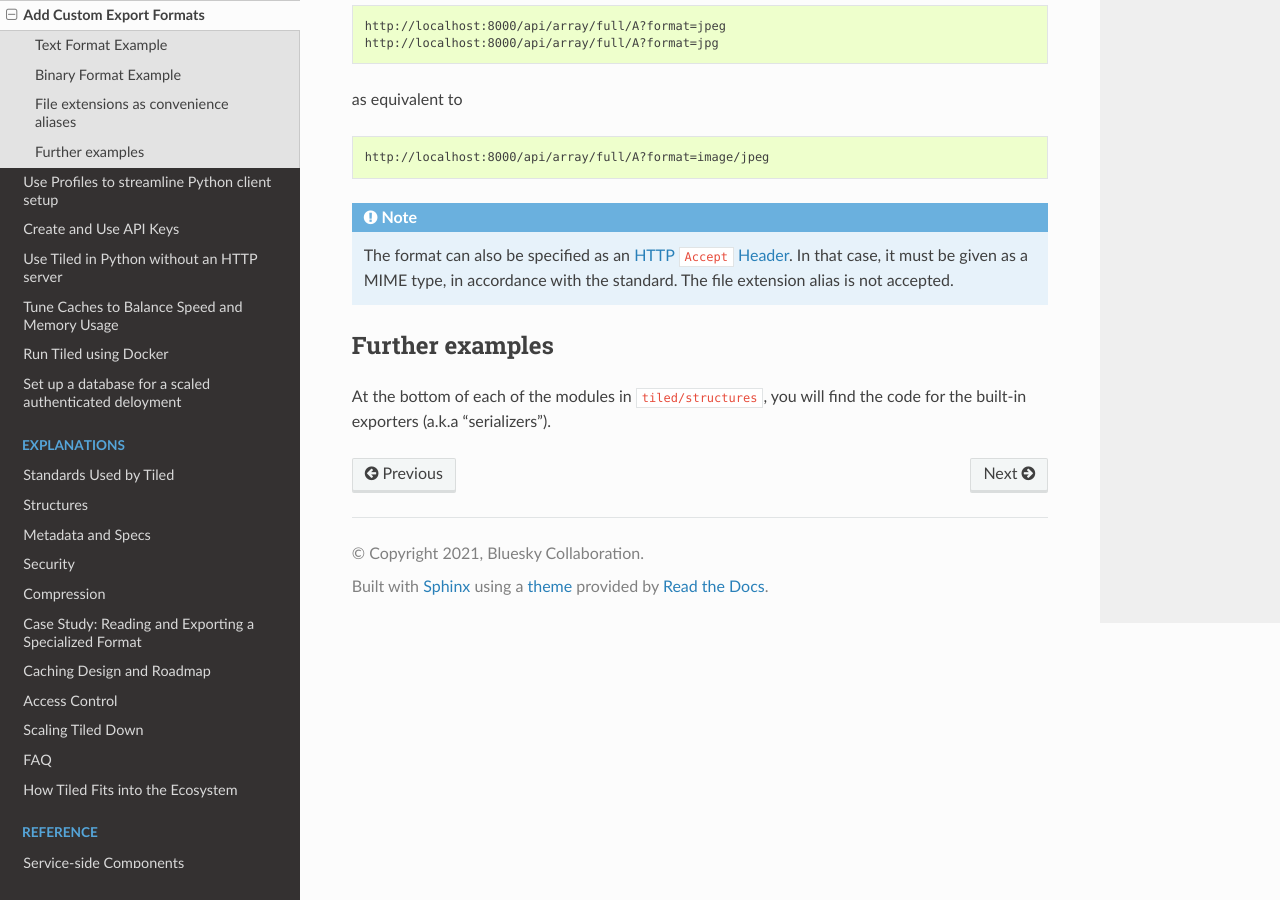
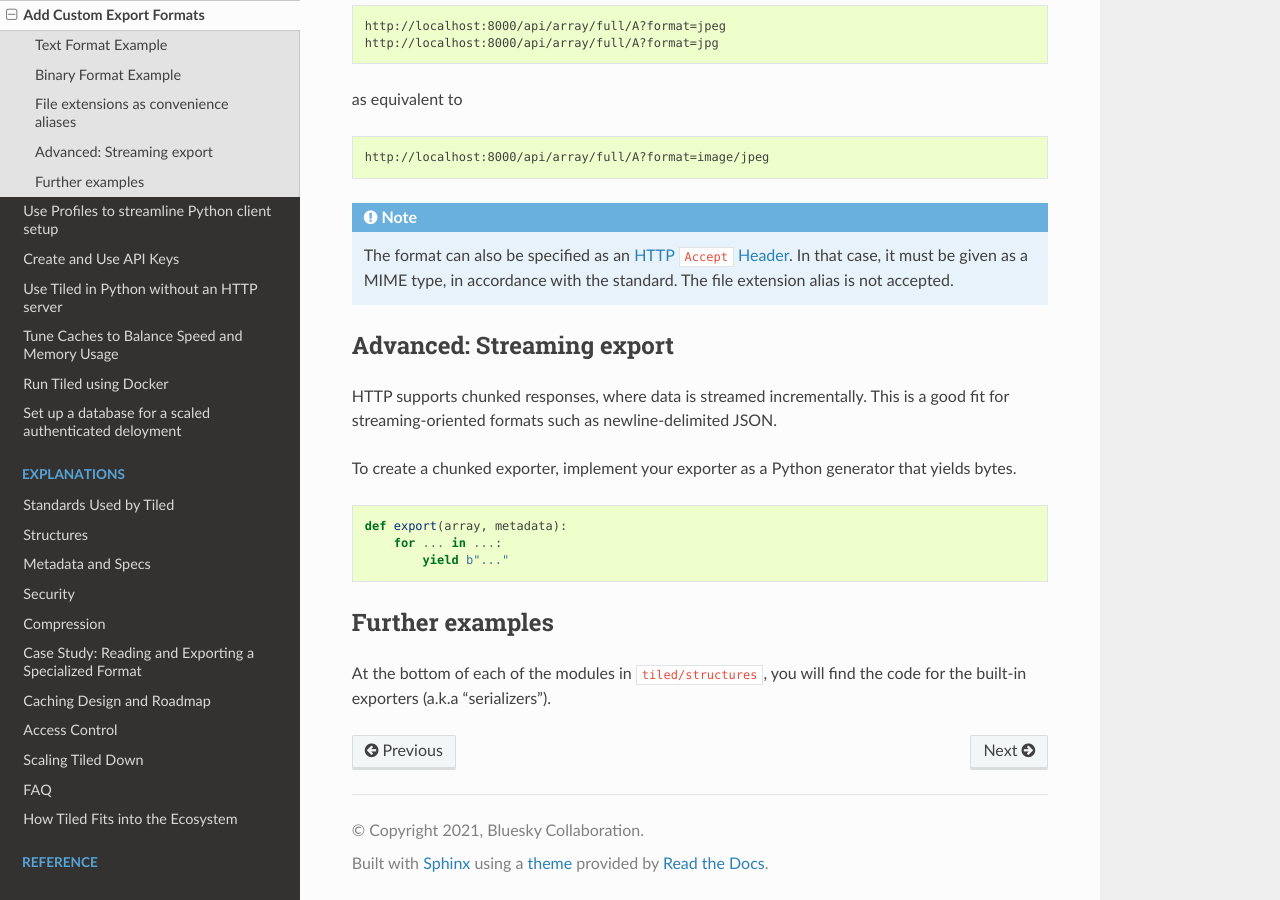
Before and after one commit to bluesky/tiled, a Sphinx documentation site: the page built from docs/source/how-to/custom-export-formats.md, in a window 1280 px wide and 900 px high, scrolled down 3913 px. Built offline with Sphinx 7.4.7 and the Read the Docs theme 2.0.0, drawn with Linux system fonts in a browser that asks for light colours; pages that are not in the unit, such as notebooks, are missing from menus.

Commit message:
Document streaming export

````diff
--- a/docs/source/how-to/custom-export-formats.md
+++ b/docs/source/how-to/custom-export-formats.md
@@ -216,6 +216,20 @@ In that case, it must be given as a MIME type, in accordance with the standard.
 The file extension alias is not accepted.
 ```
 
+## Advanced: Streaming export
+
+HTTP supports chunked responses, where data is streamed incrementally. This
+is a good fit for streaming-oriented formats such as newline-delimited JSON.
+
+To create a chunked exporter, implement your exporter as a Python generator
+that yields bytes.
+
+```python
+def export(array, metadata):
+    for ... in ...:
+        yield b"..."
+```
+
 ## Further examples
 
 At the bottom of each of the modules in `tiled/structures`, you will
````
